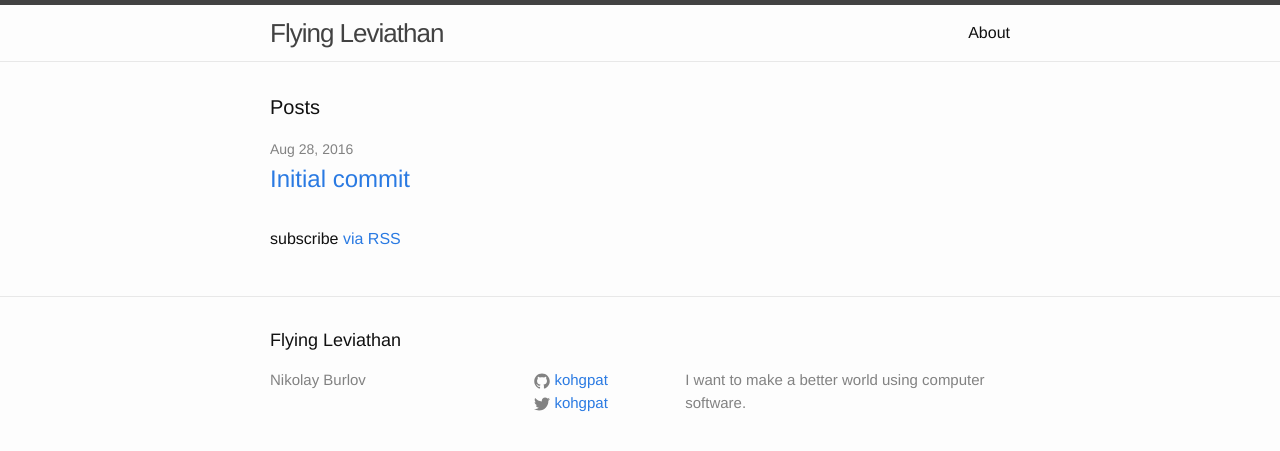
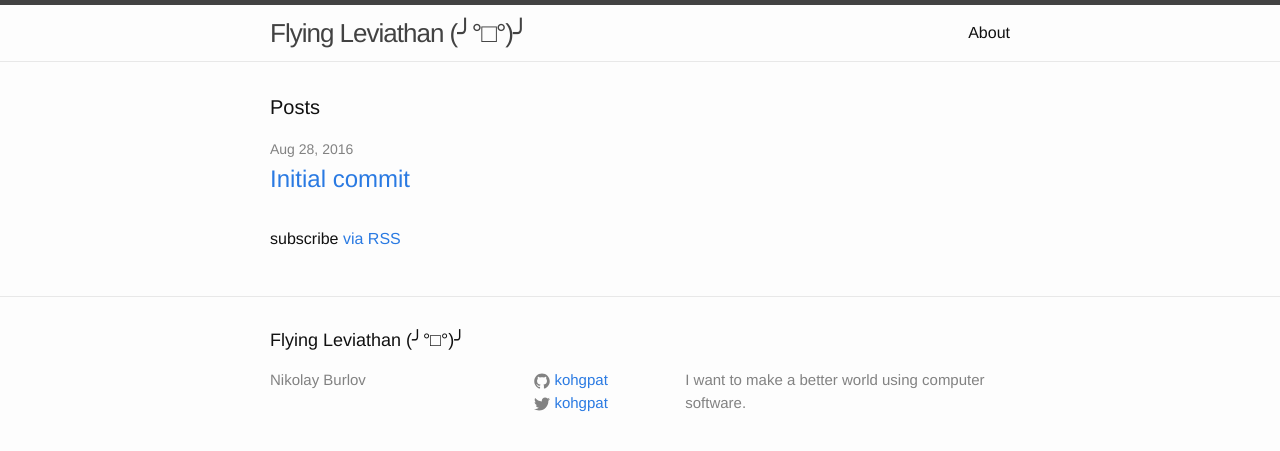
Before and after one commit to kohgpat/kohgpat.github.io, a Jekyll site: the page built from index.html, in a window 1280 px wide. Shown: the top 451 px of the page. Built offline with Jekyll 4.4.1, drawn with Linux system fonts in a browser that asks for light colours; part of the change alters nothing that is shown.

```diff
--- a/_config.yml
+++ b/_config.yml
@@ -13,8 +13,7 @@
 # you will see them accessed via {{ site.title }}, {{ site.email }}, and so on.
 # You can create any custom variable you would like, and they will be accessible
 # in the templates via {{ site.myvariable }}.
-# title: Flying Leviathan (╯°□°)╯
-title: Flying Leviathan
+title: Flying Leviathan (╯°□°)╯
 email: your-email@domain.com
 description: > # this means to ignore newlines until "baseurl:"
   I want to make a better world using computer software.
```
